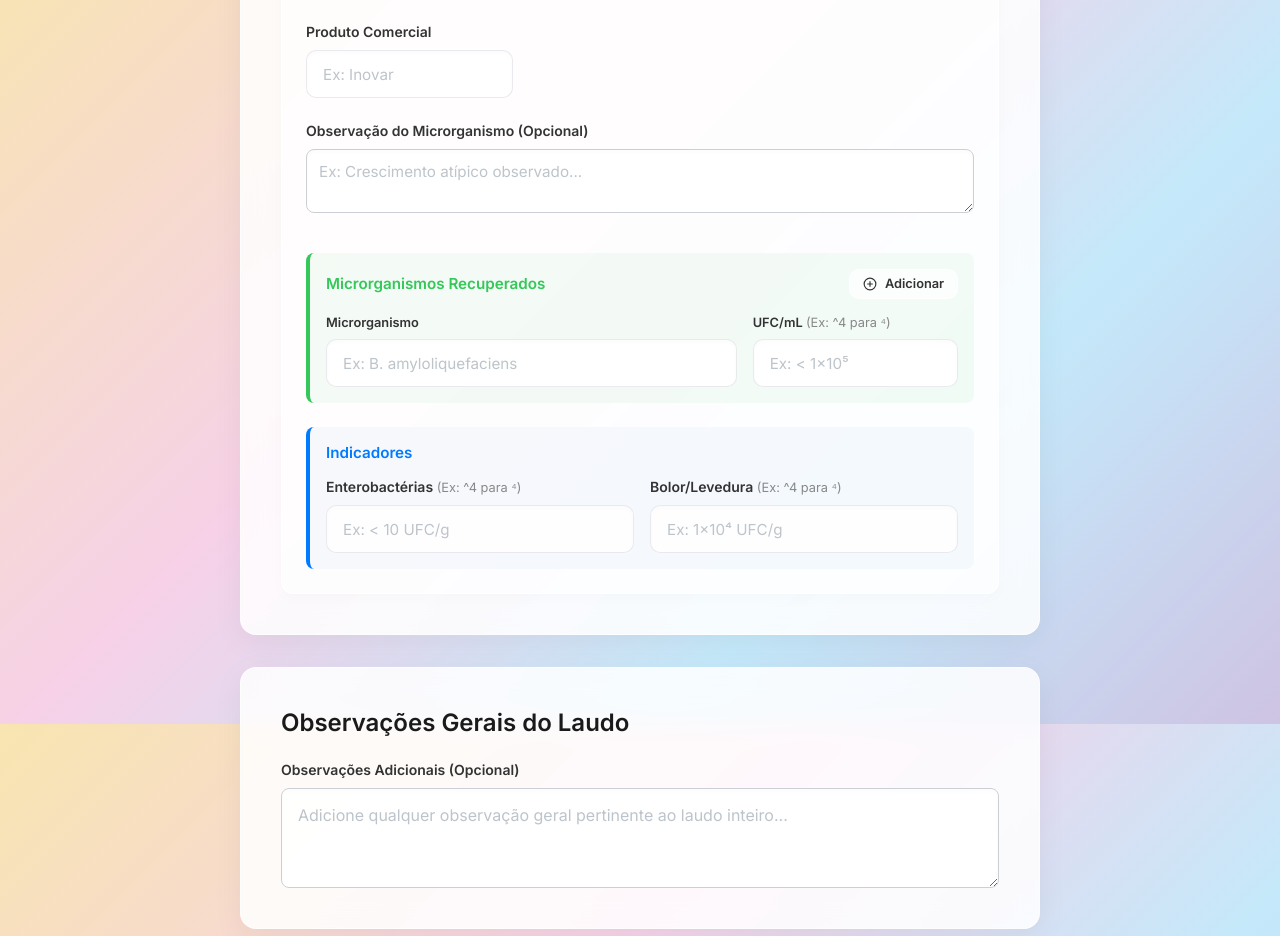
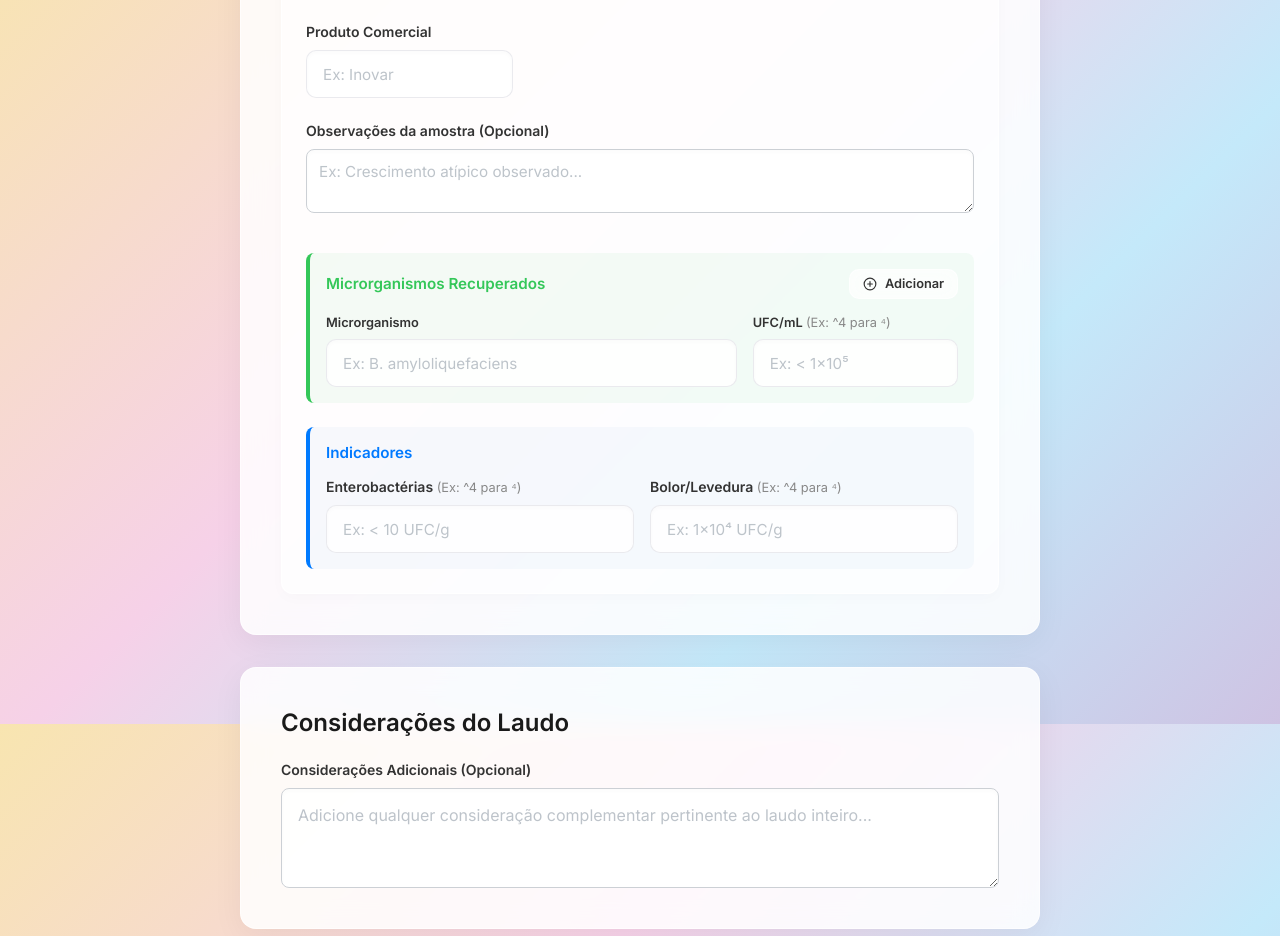
Before and after one commit to Matheusfnf/laudoslab, a Next.js app in the folder web/: page /create in a window 1280 px wide. Shown: the part 1676-2612 px from the top of the page. Built offline with nearby package versions, Linux system fonts and the light colour scheme; no server answers; the database is empty.

Commit message:
style: Update observation field labels in UI and PDF

```diff
--- a/web/src/app/create/page.js
+++ b/web/src/app/create/page.js
@@ -633,7 +633,7 @@ export default function CreateReport() {
                                 </div>
 
                                 <div className="form-group" style={{ gridColumn: '1 / -1', marginBottom: '1rem' }}>
-                                    <label>Observação do Microrganismo (Opcional)</label>
+                                    <label>Observações da amostra (Opcional)</label>
                                     <textarea
                                         value={micro.observations || ''}
                                         onChange={(e) => handleMicroChange(index, 'observations', e.target.value)}
@@ -727,18 +727,18 @@ export default function CreateReport() {
                     </div>
                 </div>
 
-                {/* Observações Gerais do Laudo */}
+                {/* Considerações do Laudo */}
                 <div className="card" style={{ marginBottom: '2rem' }}>
                     <div style={{ display: 'flex', justifyContent: 'space-between', alignItems: 'center', marginBottom: '1.5rem' }}>
-                        <h2 style={{ marginBottom: 0 }}>Observações Gerais do Laudo</h2>
+                        <h2 style={{ marginBottom: 0 }}>Considerações do Laudo</h2>
                     </div>
                     <div className="form-group" style={{ marginBottom: 0 }}>
-                        <label>Observações Adicionais (Opcional)</label>
+                        <label>Considerações Adicionais (Opcional)</label>
                         <textarea
                             name="observations"
                             value={header.observations}
                             onChange={handleHeaderChange}
-                            placeholder="Adicione qualquer observação geral pertinente ao laudo inteiro..."
+                            placeholder="Adicione qualquer consideração complementar pertinente ao laudo inteiro..."
                             style={{ width: '100%', minHeight: '100px', padding: '1rem', borderRadius: '8px', border: '1px solid #ccd0d5', resize: 'vertical', fontSize: '1rem' }}
                         />
                     </div>
--- a/web/src/components/ReportPDFTemplate.js
+++ b/web/src/components/ReportPDFTemplate.js
@@ -132,7 +132,7 @@ const ReportPDFTemplate = React.forwardRef(({ report, micros }, ref) => {
 
                                 {micro.observations && (
                                     <div style={{ marginBottom: '20px', paddingBottom: '20px', borderBottom: '1px solid #f0f0f0' }}>
-                                        <span style={{ display: 'block', fontSize: '11px', color: '#888', fontWeight: 700, textTransform: 'uppercase', letterSpacing: '0.5px', marginBottom: '6px' }}>Observações do Microrganismo</span>
+                                        <span style={{ display: 'block', fontSize: '11px', color: '#888', fontWeight: 700, textTransform: 'uppercase', letterSpacing: '0.5px', marginBottom: '6px' }}>Observações da amostra</span>
                                         <p style={{ margin: 0, fontSize: '13px', color: '#444', lineHeight: '1.5', whiteSpace: 'pre-wrap' }}>{micro.observations}</p>
                                     </div>
                                 )}
@@ -177,7 +177,7 @@ const ReportPDFTemplate = React.forwardRef(({ report, micros }, ref) => {
 
             {report.observations && (
                 <div style={{ marginTop: '20px', background: '#fff', borderRadius: '16px', padding: '24px', boxShadow: '0 4px 15px rgba(0,0,0,0.02)', pageBreakInside: 'avoid', breakInside: 'avoid' }}>
-                    <h2 style={{ fontSize: '16px', color: '#1a1a1a', fontWeight: 'bold', margin: '0 0 10px 0', textTransform: 'uppercase', letterSpacing: '0.5px' }}>Observações do Laudo</h2>
+                    <h2 style={{ fontSize: '16px', color: '#1a1a1a', fontWeight: 'bold', margin: '0 0 10px 0', textTransform: 'uppercase', letterSpacing: '0.5px' }}>Considerações do Laudo</h2>
                     <p style={{ margin: 0, fontSize: '13px', color: '#444', lineHeight: '1.6', whiteSpace: 'pre-wrap' }}>{report.observations}</p>
                 </div>
             )}
```
Also changed, not shown: web/src/app/edit/[id]/page.js (+5 -5 lines).
